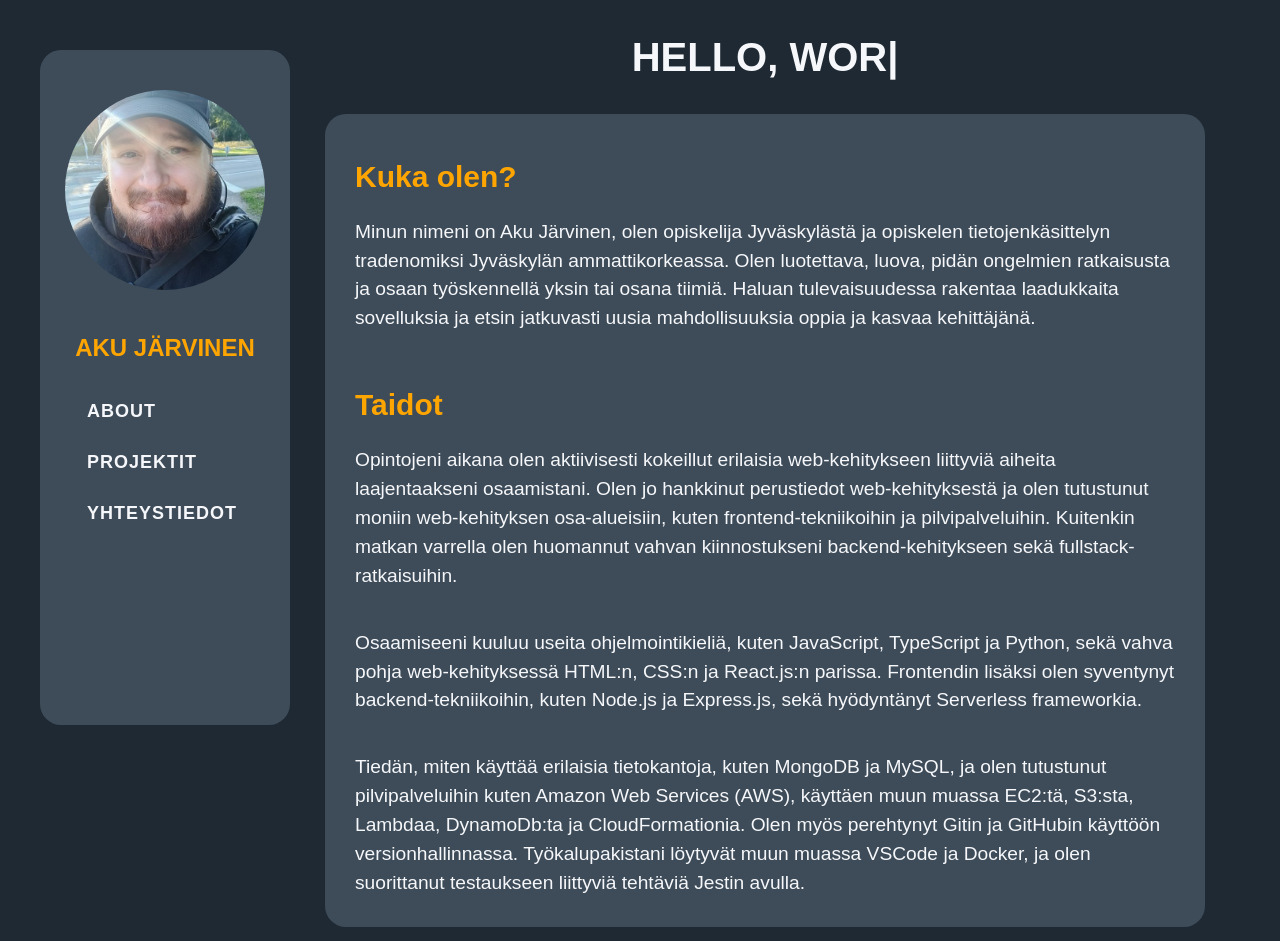
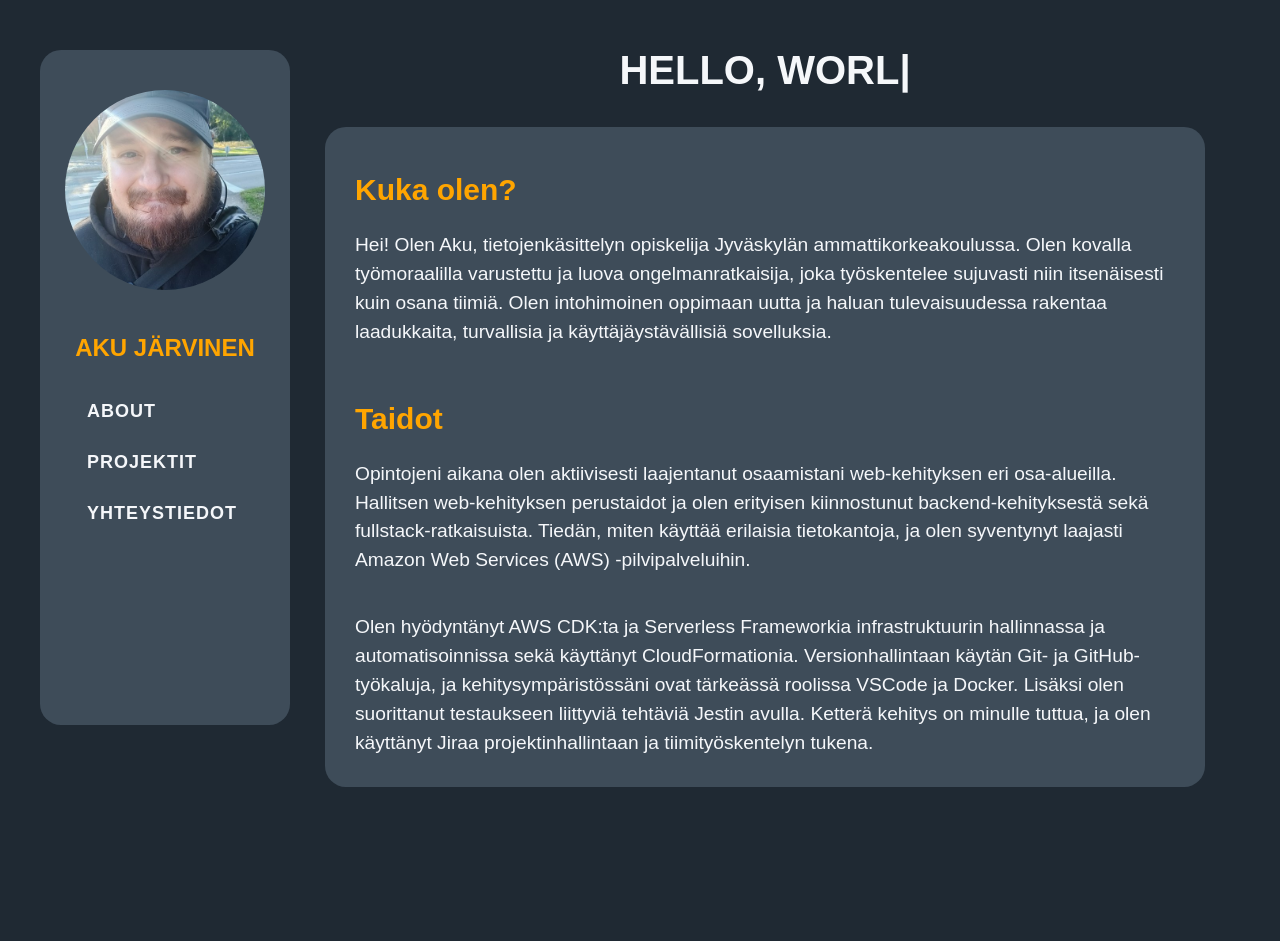
Before and after one commit to Akunen/portfolio, a React (Vite) app: page / in a window 1280 px wide. Shown: the top 941 px of the page. Built offline with nearby package versions, Linux system fonts and the light colour scheme.

Commit message:
minor changes

```diff
--- a/src/components/Introduction.jsx
+++ b/src/components/Introduction.jsx
@@ -4,43 +4,25 @@ const Introduction = () => {
   return (
     <div id="introduction">
       <h1>
-        <Typed strings={['Hello, World!', 'Hei, Maailma!']} typeSpeed={40} backSpeed={50} loop />
+        <Typed
+          strings={['Hello, World!', 'Hei, Maailma!']}
+          typeSpeed={40}
+          backSpeed={50}
+          loop
+        />
       </h1>
       <div id="section-column">
         <div id="section-text-column">
           <h2>Kuka olen?</h2>
           <p>
-            Minun nimeni on Aku Järvinen, olen opiskelija Jyväskylästä ja
-            opiskelen tietojenkäsittelyn tradenomiksi Jyväskylän
-            ammattikorkeassa. Olen luotettava, luova, pidän ongelmien
-            ratkaisusta ja osaan työskennellä yksin tai osana tiimiä. Haluan
-            tulevaisuudessa rakentaa laadukkaita sovelluksia ja etsin jatkuvasti
-            uusia mahdollisuuksia oppia ja kasvaa kehittäjänä.
+          Hei! Olen Aku, tietojenkäsittelyn opiskelija Jyväskylän ammattikorkeakoulussa. Olen kovalla työmoraalilla varustettu ja luova ongelmanratkaisija, joka työskentelee sujuvasti niin itsenäisesti kuin osana tiimiä. Olen intohimoinen oppimaan uutta ja haluan tulevaisuudessa rakentaa laadukkaita, turvallisia ja käyttäjäystävällisiä sovelluksia.
           </p>
           <h2>Taidot</h2>
           <p>
-            Opintojeni aikana olen aktiivisesti kokeillut erilaisia
-            web-kehitykseen liittyviä aiheita laajentaakseni osaamistani. Olen
-            jo hankkinut perustiedot web-kehityksestä ja olen tutustunut moniin
-            web-kehityksen osa-alueisiin, kuten frontend-tekniikoihin ja
-            pilvipalveluihin. Kuitenkin matkan varrella olen huomannut vahvan
-            kiinnostukseni backend-kehitykseen sekä fullstack-ratkaisuihin.
+          Opintojeni aikana olen aktiivisesti laajentanut osaamistani web-kehityksen eri osa-alueilla. Hallitsen web-kehityksen perustaidot ja olen erityisen kiinnostunut backend-kehityksestä sekä fullstack-ratkaisuista. Tiedän, miten käyttää erilaisia tietokantoja, ja olen syventynyt laajasti Amazon Web Services (AWS) -pilvipalveluihin.
           </p>
           <p>
-            Osaamiseeni kuuluu useita ohjelmointikieliä, kuten JavaScript,
-            TypeScript ja Python, sekä vahva pohja web-kehityksessä HTML:n,
-            CSS:n ja React.js:n parissa. Frontendin lisäksi olen syventynyt
-            backend-tekniikoihin, kuten Node.js ja Express.js, sekä hyödyntänyt
-            Serverless frameworkia.
-          </p>
-          <p>
-            Tiedän, miten käyttää erilaisia tietokantoja, kuten MongoDB ja
-            MySQL, ja olen tutustunut pilvipalveluihin kuten Amazon Web Services
-            (AWS), käyttäen muun muassa EC2:tä, S3:sta, Lambdaa, DynamoDb:ta ja
-            CloudFormationia. Olen myös perehtynyt Gitin ja GitHubin käyttöön
-            versionhallinnassa. Työkalupakistani löytyvät muun muassa VSCode ja
-            Docker, ja olen suorittanut testaukseen liittyviä tehtäviä Jestin
-            avulla.
+          Olen hyödyntänyt AWS CDK:ta ja Serverless Frameworkia infrastruktuurin hallinnassa ja automatisoinnissa sekä käyttänyt CloudFormationia. Versionhallintaan käytän Git- ja GitHub-työkaluja, ja kehitysympäristössäni ovat tärkeässä roolissa VSCode ja Docker. Lisäksi olen suorittanut testaukseen liittyviä tehtäviä Jestin avulla. Ketterä kehitys on minulle tuttua, ja olen käyttänyt Jiraa projektinhallintaan ja tiimityöskentelyn tukena.
           </p>
         </div>
       </div>
```
Also changed, not shown: 1 other file (tests, documents, lock files or other folders).
